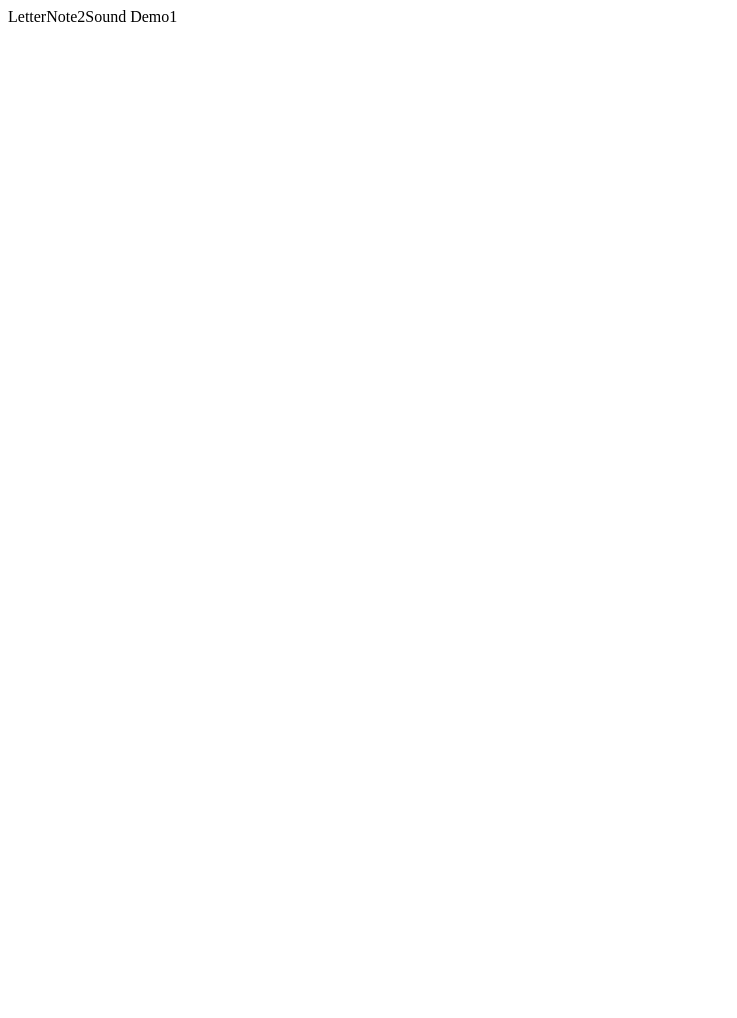
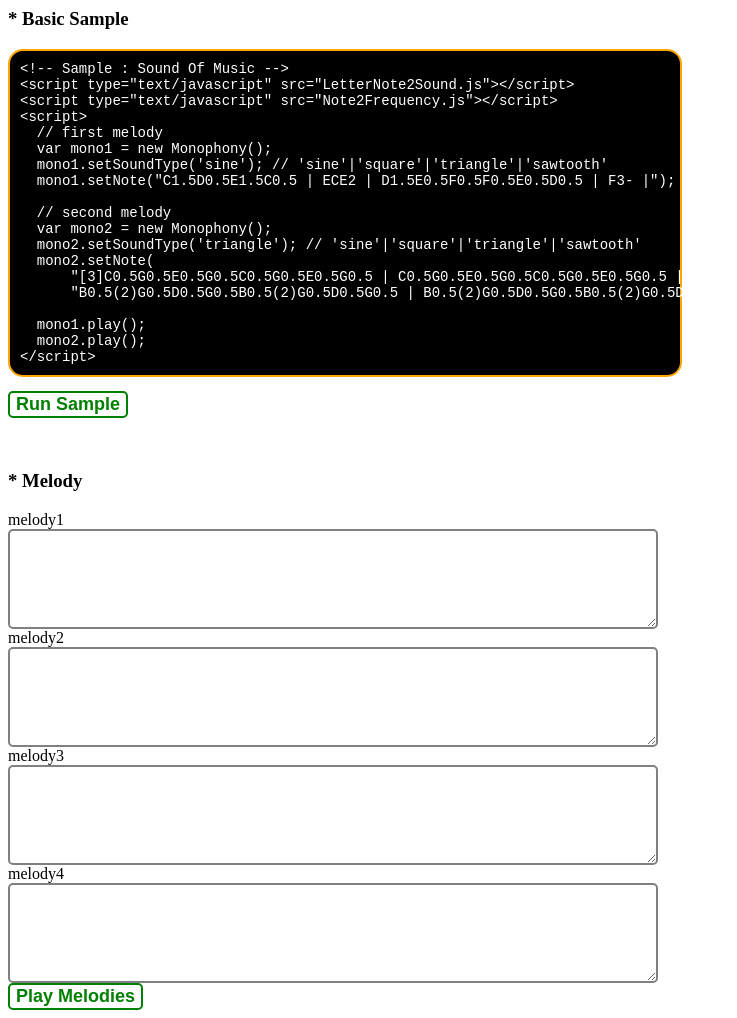
Before and after one commit to truemaxdh/LetterNote2Sound, a plain HTML site: page index.html in a window 1280 px wide. Shown: the whole page, without its empty margins (0-737 px from the left). Before the commit the page ends 800 px from the top, so only its background shows below. Drawn offline with Linux system fonts and the light colour scheme.

Commit message:
Update index.html

```diff
--- a/index.html
+++ b/index.html
@@ -1,15 +1,125 @@
 <html>
 <head>
 <title>LetterNote2Sound Demo</title>
+<meta name="description" content="Javascript Letter Note Player Using WebAudio">
+<style>
+  xmp {
+    border : 2px solid orange;
+    border-radius : 15px;
+    padding : 10px;
+    background-color : black;
+    color : white;
+    width : 650px;
+    font-size : 14px;
+  }
+
+  textarea {
+    padding : 10px;
+    background-color : white;
+    color : green;
+    font-size : large;
+    font-weight : 700;
+    border : 2px solid gray;
+    border-radius : 5px;
+    width : 650px;
+    height : 100px;
+  }
+
+  button {
+    background-color : white;
+    color : green;
+    font-size : large;
+    font-weight : 700;
+    border : 2px solid green;
+    border-radius : 5px;
+  }
+</style>
 <script type="text/javascript" src="LetterNote2Sound.js"></script>
 <script type="text/javascript" src="Note2Frequency.js"></script>
 <script>
-var mono = new Monophony();
-mono.setNote("C1.5D0.5E1.5C0.5 | ECE2 | D1.5E0.5F0.5F0.5E0.5D0.5 | F3 |");
-mono.play();
+  // Basic sample
+  function basicSample() {
+    // first melody
+    var mono1 = new Monophony();
+    mono1.setSoundType('sine'); // 'sine'|'square'|'triangle'|'sawtooth'
+    mono1.setNote("C1.5D0.5E1.5C0.5 | ECE2 | D1.5E0.5F0.5F0.5E0.5D0.5 | F3- |");
+
+    // second melody
+    var mono2 = new Monophony();
+    mono2.setSoundType('triangle'); // 'sine'|'square'|'triangle'|'sawtooth'
+    mono2.setNote(
+      "[3]C0.5G0.5E0.5G0.5C0.5G0.5E0.5G0.5 | C0.5G0.5E0.5G0.5C0.5G0.5E0.5G0.5 | " +
+      "B0.5(2)G0.5D0.5G0.5B0.5(2)G0.5D0.5G0.5 | B0.5(2)G0.5D0.5G0.5B0.5(2)G0.5D0.5G0.5 |");
+
+    mono1.play();
+    mono2.play();
+  }
+
+  // Play Melodies
+  function playMelodies() {
+    // melody1
+    var mono1 = new Monophony();
+    var mel1 = document.getElementById("mel1").value;
+    mono1.setNote(mel1);
+
+    // melody2
+    var mono2 = new Monophony();
+    var mel2 = document.getElementById("mel2").value;
+    mono2.setNote(mel2);
+
+    // melody3
+    var mono3 = new Monophony();
+    var mel3 = document.getElementById("mel3").value;
+    mono3.setNote(mel3);
+
+    // melody4
+    var mono4 = new Monophony();
+    var mel4 = document.getElementById("mel4").value;
+    mono4.setNote(mel4);
+
+    mono1.play();
+    mono2.play();
+    mono3.play();
+    mono4.play();
+  }
+
 </script>
 </head>
 <body>
-LetterNote2Sound Demo1
+<h3>* Basic Sample</h3>
+<div class="sample_code">
+<xmp><!-- Sample : Sound Of Music -->
+<script type="text/javascript" src="LetterNote2Sound.js"></script>
+<script type="text/javascript" src="Note2Frequency.js"></script>
+<script>
+  // first melody
+  var mono1 = new Monophony();
+  mono1.setSoundType('sine'); // 'sine'|'square'|'triangle'|'sawtooth'
+  mono1.setNote("C1.5D0.5E1.5C0.5 | ECE2 | D1.5E0.5F0.5F0.5E0.5D0.5 | F3- |");
+
+  // second melody
+  var mono2 = new Monophony();
+  mono2.setSoundType('triangle'); // 'sine'|'square'|'triangle'|'sawtooth'
+  mono2.setNote(
+      "[3]C0.5G0.5E0.5G0.5C0.5G0.5E0.5G0.5 | C0.5G0.5E0.5G0.5C0.5G0.5E0.5G0.5 | " +
+      "B0.5(2)G0.5D0.5G0.5B0.5(2)G0.5D0.5G0.5 | B0.5(2)G0.5D0.5G0.5B0.5(2)G0.5D0.5G0.5 |");
+
+  mono1.play();
+  mono2.play();
+</script>
+</xmp>
+</div>
+<button onclick="basicSample();">Run Sample</button>
+<p>&nbsp;</p>
+<h3>* Melody</h3>
+melody1<br>
+<textarea id="mel1"></textarea><br>
+melody2<br>
+<textarea id="mel2"></textarea><br>
+melody3<br>
+<textarea id="mel3"></textarea><br>
+melody4<br>
+<textarea id="mel4"></textarea><br>
+<button onclick="playMelodies();">Play Melodies</button>
 </body>
 </html>
```
